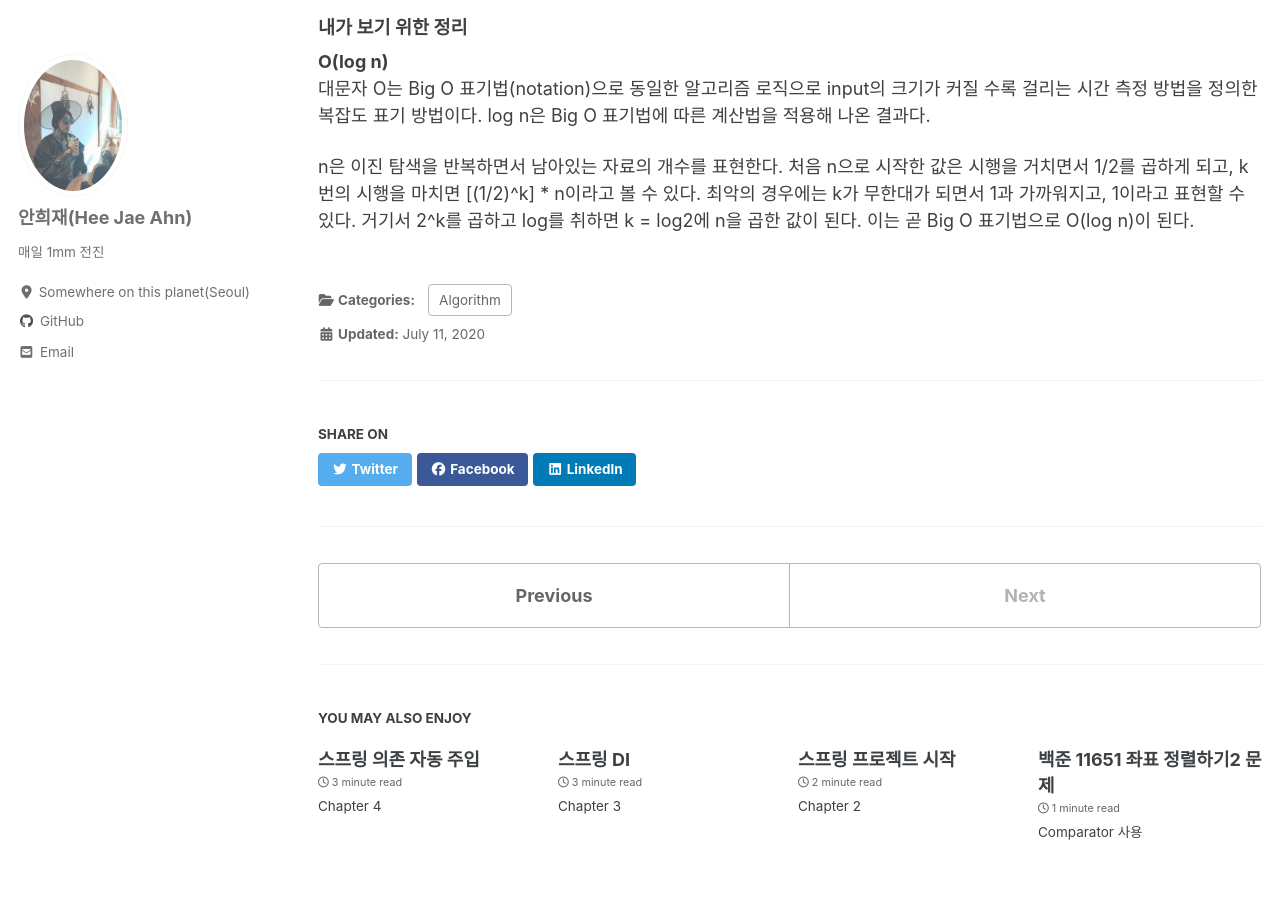
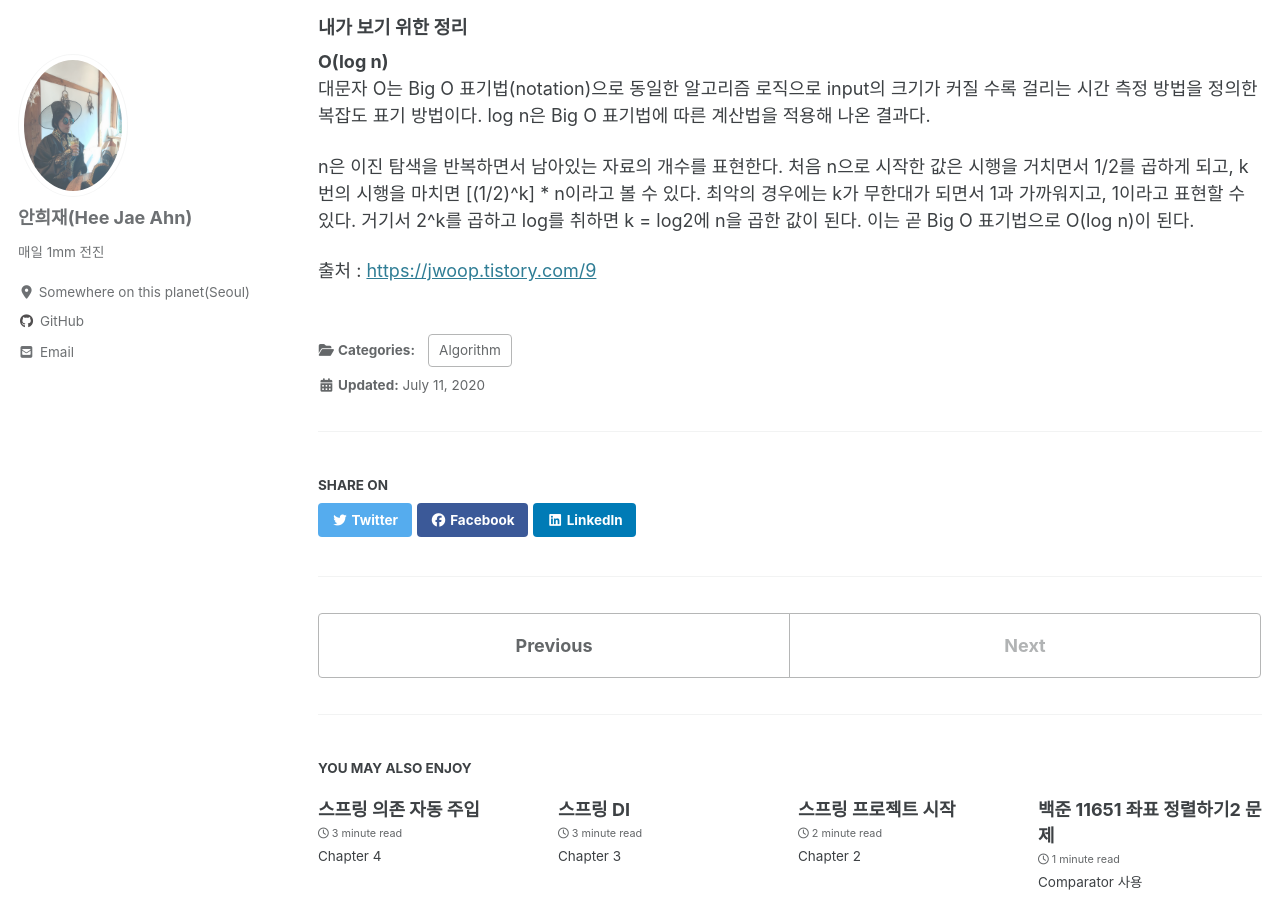
Before and after one commit to heejahn/heejahn.github.com, a Jekyll site: the page built from _posts/2020-07-11-binary-search.md, in a window 1280 px wide and 900 px high, scrolled down 3500 px. Built offline with Jekyll 4.4.1, drawn with Linux system fonts in a browser that asks for light colours; cached includes are drawn as plain includes; nearby versions of some CDN libraries.

Commit message:
second commit

```diff
--- a/_posts/2020-07-11-binary-search.md
+++ b/_posts/2020-07-11-binary-search.md
@@ -142,3 +142,5 @@ n은 이진 탐색을 반복하면서 남아있는 자료의 개수를 표현한
 처음 n으로 시작한 값은 시행을 거치면서 1/2를 곱하게 되고, k번의 시행을 마치면 [(1/2)^k] * n이라고 볼 수 있다. 최악의 경우에는 k가 무한대가 되면서 1과 가까워지고, 1이라고 표현할 수 있다.
 거기서 2^k를 곱하고 log를 취하면 k = log2에 n을 곱한 값이 된다.
 이는 곧 Big O 표기법으로 O(log n)이 된다.
+
+출처 : <https://jwoop.tistory.com/9>
```
